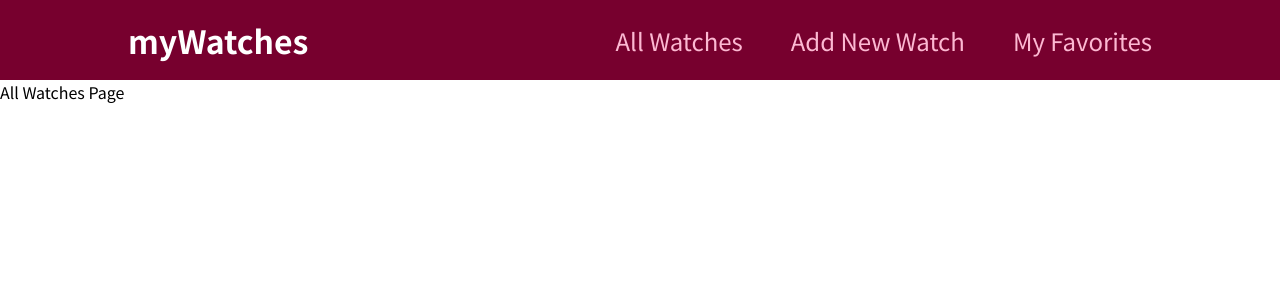
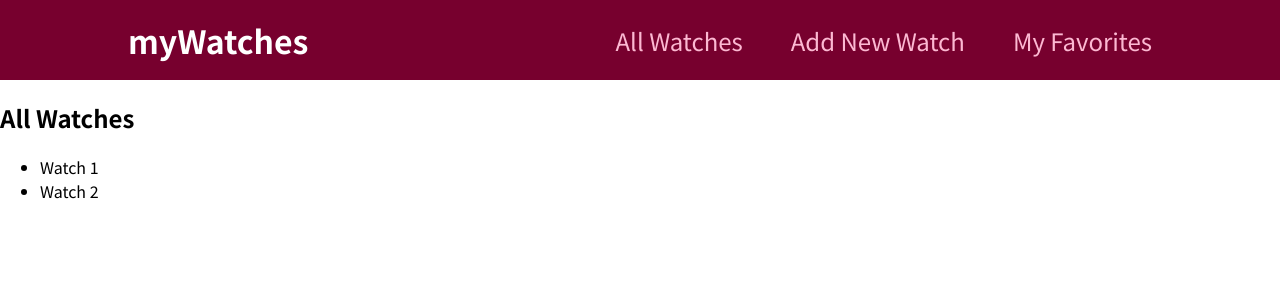
Before and after one commit to jtfreedman/my-app, a React (Create React App) app: page /welcome in a window 1280 px wide. Shown: the top 300 px of the page. Built offline with nearby package versions, Linux system fonts and the light colour scheme.

Commit message:
state of stopping

```diff
--- a/src/pages/AllWatches.js
+++ b/src/pages/AllWatches.js
@@ -1,5 +1,33 @@
+const DUMMY_DATA = [
+    {
+        id: 'watch1',
+        title: 'Watch 1',
+        image: 'https://www.time4diamonds.com/media/mgs_blog/3/_/3_1.jpeg',
+        price: '$500',
+        description: "This is a dummy description"
+    },
+    {
+        id: 'watch2',
+        title: 'Watch 2',
+        image: 'https://hodinkee.imgix.net/uploads/images/70756b46-7a9a-4f1b-8444-c7cf0fa06fc9/rolexdaydate07-06-20218684.jpg?ixlib=rails-1.1.0&fm=jpg&q=55&auto=format&usm=12&fit=crop&ch=Width%2CDPR%2CSave-Data&alt=&w=820',
+        price: '$700',
+        description: "This is a dummy description"
+    }
+];
+
+
 function AllWatchesPage() {
-    return <div>All Watches Page</div>;
+    return (
+    <section>
+        <h1>All Watches</h1>
+        <ul>
+            {DUMMY_DATA.map((watch) => {
+                return <li key={watch.id}>{watch.title}</li>
+            })}
+        </ul>
+
+    </section>
+    );
 }
 
 export default AllWatchesPage;
```
Also changed, not shown: src/components/layout/watches/WatchItem.js (added, +21 -0 lines), src/components/layout/watches/WatchItem.module.css (added, +46 -0 lines), src/components/layout/watches/WatchList.js (added).
